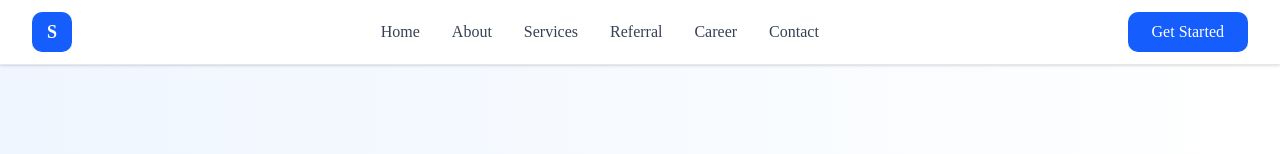
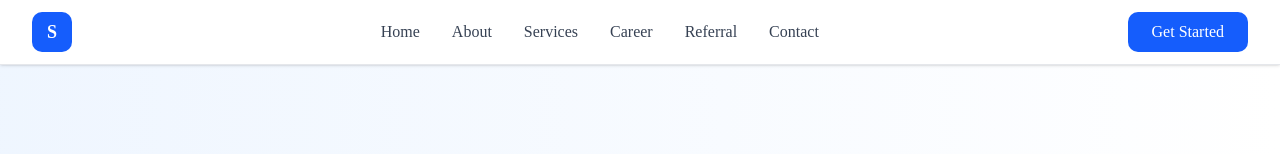
Before and after one commit to nufsatfarooque/salus, a Next.js app in the folder frontend/: page / in a window 1280 px wide. Shown: the top 154 px of the page. Built offline with nearby package versions, Linux system fonts and the light colour scheme.

Commit message:
Revert "moved referral before career"
This reverts commit a140dffad13c588962650956110041be23d87bb4.

```diff
--- a/frontend/src/components/layout/Navbar.tsx
+++ b/frontend/src/components/layout/Navbar.tsx
@@ -35,16 +35,16 @@ export default function Navbar() {
               Services
             </Link>
             <Link
+              href="/career"
+              className="text-gray-700 hover:text-blue-600 font-medium transition-colors"
+            >
+              Career
+            </Link>
+            <Link
               href="/referral"
               className="text-gray-700 hover:text-blue-600 font-medium transition-colors"
             >
               Referral
-            </Link>
-            <Link
-              href="/career"
-              className="text-gray-700 hover:text-blue-600 font-medium transition-colors"
-            >
-              Career
             </Link>
             <Link
               href="/contact"
```
